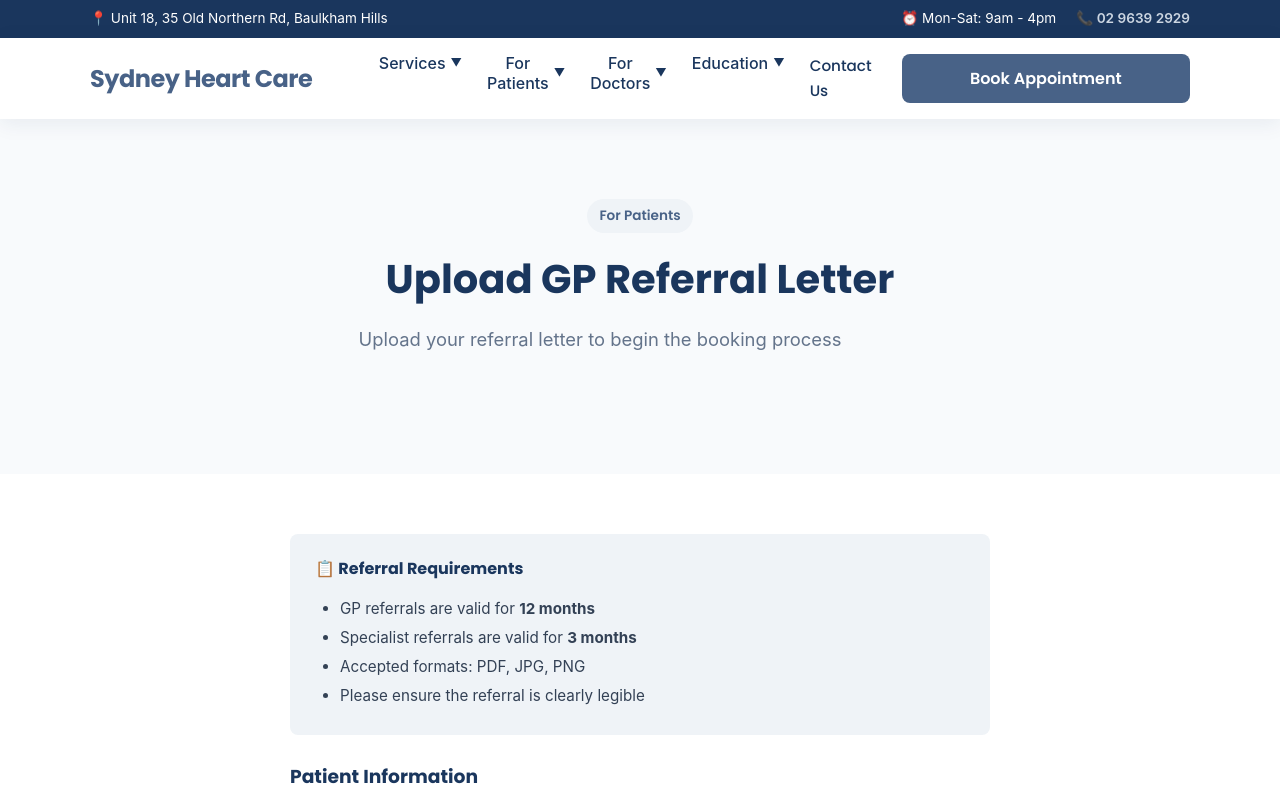
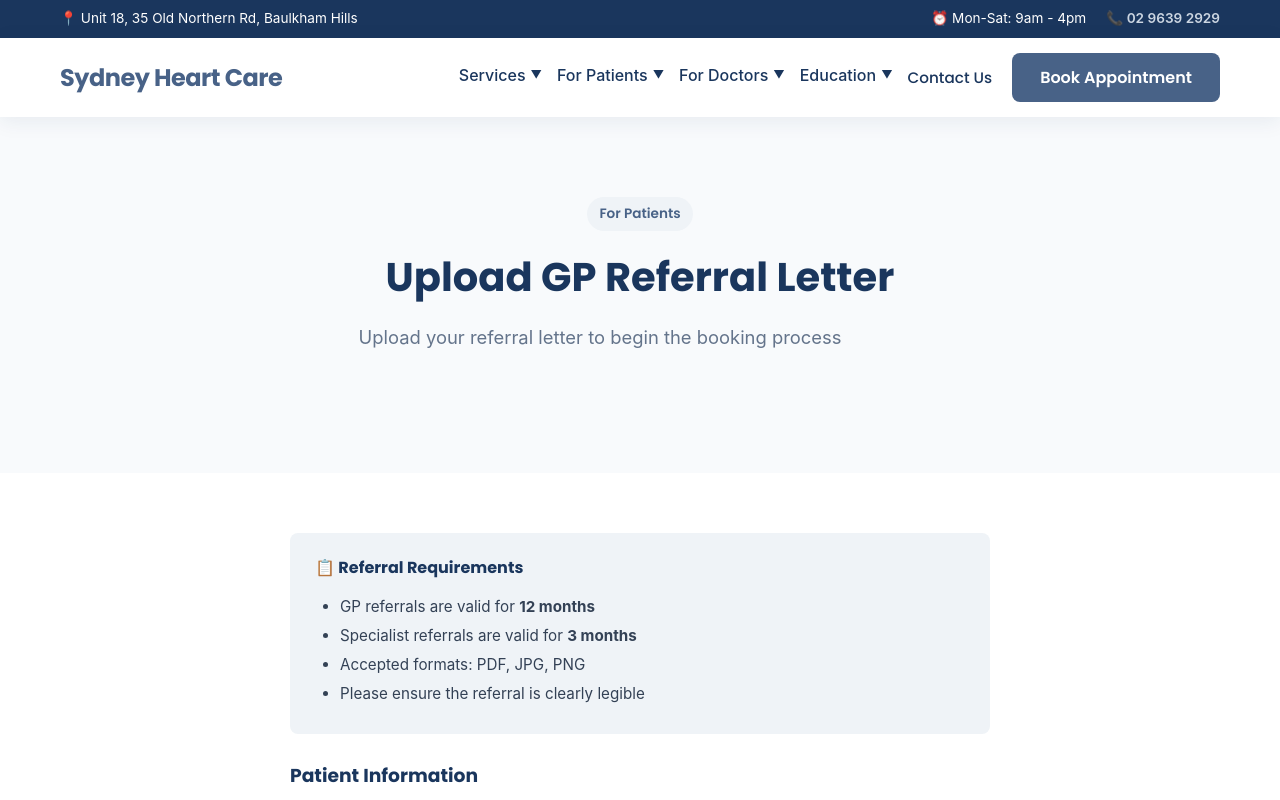
Before and after one commit to Vvk0105/Sydney_Heart_Care_Public, a React (Vite) app: page /upload-referral in a window 1280 px wide. Shown: the top 800 px of the page. Built offline with nearby package versions, Linux system fonts and the light colour scheme; no server answers.

Commit message:
change video links

```diff
--- a/src/App.css
+++ b/src/App.css
@@ -62,7 +62,7 @@ h6 {
 }
 
 .container {
-    max-width: 1140px;
+    max-width: 1200px;
     margin: 0 auto;
     padding: 0 20px;
 }
@@ -168,18 +168,19 @@ h6 {
     font-size: 1.5rem;
     font-weight: 700;
     letter-spacing: -0.5px;
+    white-space: nowrap;
 }
 
 .main-nav {
     display: flex;
     align-items: center;
-    gap: 30px;
+    gap: 20px;
 }
 
 .nav-list {
     display: flex;
     list-style: none;
-    gap: 25px;
+    gap: 15px;
 }
 
 .nav-link {
@@ -190,6 +191,7 @@ h6 {
     font-size: 0.95rem;
     transition: var(--transition);
     position: relative;
+    white-space: nowrap;
 }
 
 .nav-link::after {
--- a/src/pages/EducationalContentPage.jsx
+++ b/src/pages/EducationalContentPage.jsx
@@ -4,40 +4,39 @@ import PageLayout from '../components/PageLayout';
 const EducationalContentPage = () => {
     const [selectedCategory, setSelectedCategory] = useState('all');
 
-    // Sample educational videos - Replace VIDEO_ID with actual YouTube video IDs
     const videos = [
         {
-            id: 'dQw4w9WgXcQ', // Replace with actual video ID
+            id: 'AjWfY7SnMBI',
             title: 'Understanding Heart Disease',
             description: 'Learn about common heart conditions, risk factors, and how to protect your cardiovascular health.',
             category: 'heart-health'
         },
         {
-            id: 'dQw4w9WgXcQ', // Replace with actual video ID
+            id: 'AjWfY7SnMBI',
             title: 'What is an Echocardiogram?',
             description: 'Dr. Shahzad explains what to expect during an echocardiogram procedure.',
             category: 'procedures'
         },
         {
-            id: 'dQw4w9WgXcQ', // Replace with actual video ID
+            id: 'AjWfY7SnMBI',
             title: 'Managing High Blood Pressure',
             description: 'Essential tips for controlling hypertension through lifestyle and medication.',
             category: 'prevention'
         },
         {
-            id: 'dQw4w9WgXcQ', // Replace with actual video ID
+            id: 'AjWfY7SnMBI',
             title: 'Heart-Healthy Diet Tips',
             description: 'Nutrition advice for maintaining optimal cardiovascular health.',
             category: 'prevention'
         },
         {
-            id: 'dQw4w9WgXcQ', // Replace with actual video ID
+            id: 'AjWfY7SnMBI',
             title: 'Stress Testing Explained',
             description: 'Everything you need to know about cardiac stress testing.',
             category: 'procedures'
         },
         {
-            id: 'dQw4w9WgXcQ', // Replace with actual video ID
+            id: 'AjWfY7SnMBI',
             title: 'Recognizing Heart Attack Symptoms',
             description: 'Critical warning signs and when to seek emergency care.',
             category: 'heart-health'
--- a/src/services/api.js
+++ b/src/services/api.js
@@ -49,8 +49,8 @@ export const appointmentAPI = {
     },
     // Removed lookup as per the provided edit
     availableSlots: (data) => api.post('/appointments/available_slots/', data),
-    myAppointments: (data) => api.post('/appointments/my_appointments/', data), // Added as per the provided edit
-    cancel: (id, reason) => api.post(`/appointments/${id}/cancel/`, { reason }), // Added as per the provided edit
+    myAppointments: (data) => api.post('/appointments/my_appointments/', data),
+    cancel: (id, reason) => api.post(`/appointments/${id}/cancel/`, { reason }),
 };
 
 export default api;
```
